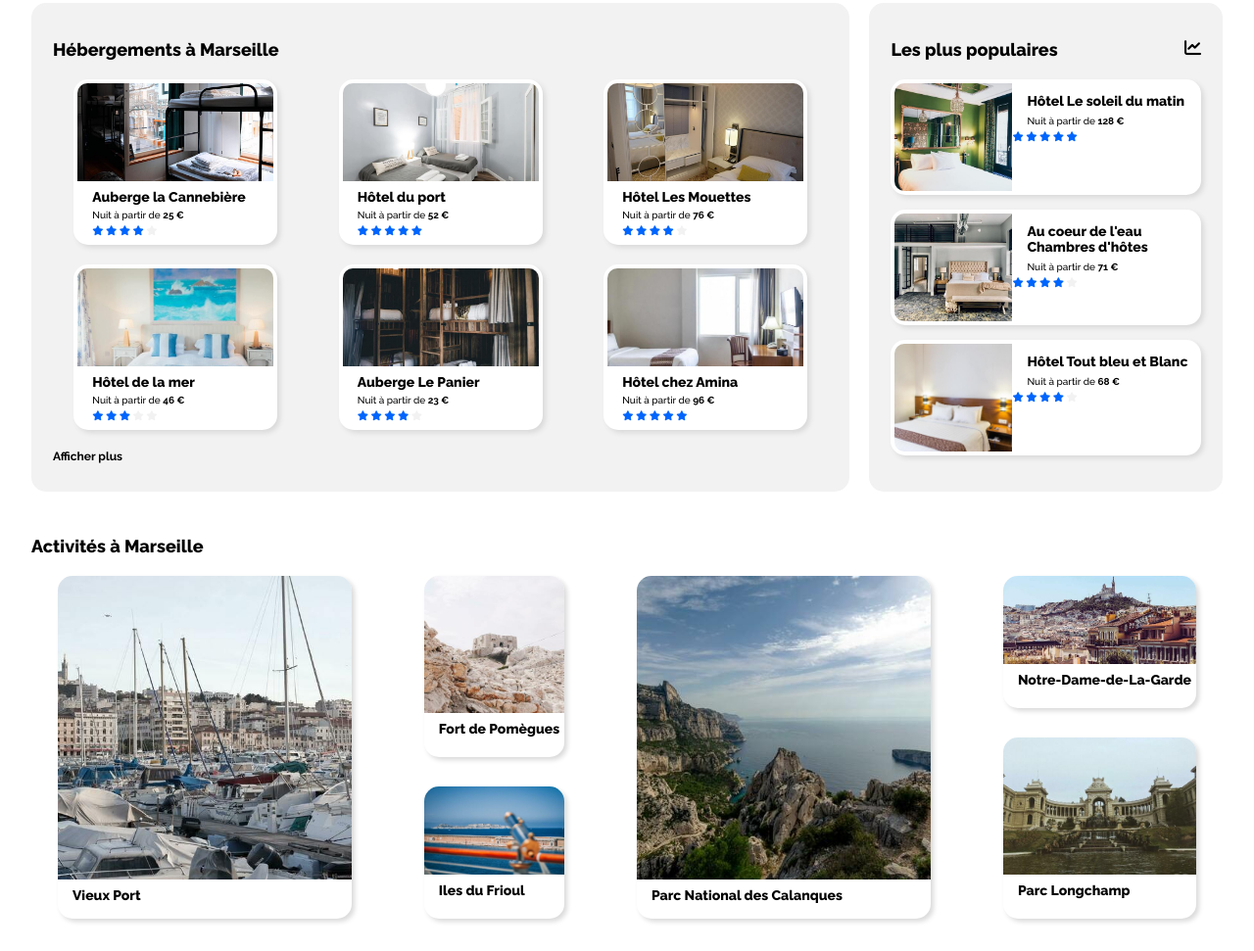
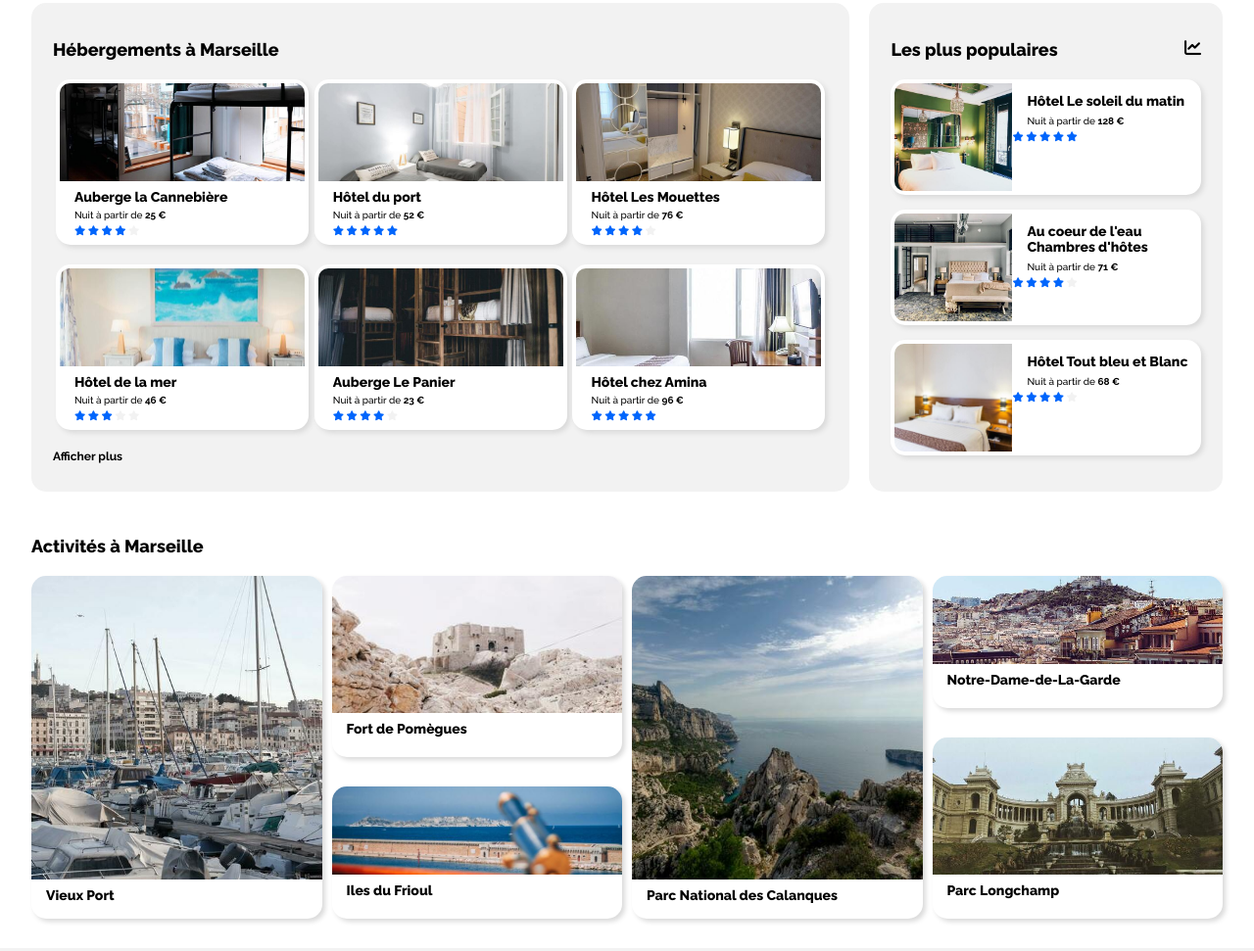
Before and after one commit to AuroreTr/AuroreTrinci_2_29042021, a plain HTML site: page index.html in a window 1280 px wide. Shown: the part 389-1360 px from the top of the page at 98% size. Drawn offline with Linux system fonts and the light colour scheme.

Commit message:
harmonisation des breakpoints, résolution problèmes espaces des activity-cards, harmonisation des tailles des  cartes  du site en version mobile

```diff
--- a/index.html
+++ b/index.html
@@ -226,46 +226,42 @@
         <section id="activities" class="activity-section">
             <h2>Activités à Marseille</h2>
             <div class="activity">
-                <a href="#" class="card-link">
+                <a href="#" class="card-link activity-card-1">
                     <div class="activity-card length no-margin-left">
                         <img src="images/activites/4_small/reno-laithienne-QUgJhdY5Fyk-unsplash.jpg" alt="Vieux Port">
                         <h3>Vieux Port</h3>
                     </div>
                 </a>
-                <div class="column-card">
-                    <a href="#" class="card-link">
+                <a href="#" class="card-link activity-card-2">
                     <div class="activity-card normal">
                         <img src="images/activites/4_small/paul-hermann-QFTrLdQIRhI-unsplash.jpg" alt="Fort de Pomègues">
                         <h3>Fort de Pomègues</h3>
                     </div>
                 </a>
-                    <a href="#" class="card-link">
+                <a href="#" class="card-link activity-card-3">
                     <div class="activity-card large">
                         <img src="images/activites/4_small/kevin-hikari-rV_Qd1l-VXg-unsplash.jpg" alt="Iles du Frioul">
                         <h3>Iles du Frioul</h3>
                     </div>
                 </a>
-                </div>
-                <a href="#" class="card-link">
+                <a href="#" class="card-link activity-card-4">
                     <div class="activity-card length">
                         <img src="images/activites/4_small/kilyan-sockalingum-NR8-cBCN3aI-unsplash.jpg" alt="Parc National des Calanques">
                         <h3>Parc National des Calanques</h3>
                     </div>
                 </a>
-                <div class="column-card">
-                    <a href="#" class="card-link">
+                <a href="#" class="card-link activity-card-5">
                     <div class="activity-card large no-margin-right">
                         <img src="images/activites/4_small/florian-wehde-xW9e8gdotxI-unsplash.jpg" alt="Notre-Dame-De-La-Garde">
                         <h3>Notre-Dame-de-La-Garde</h3>
                     </div>
                 </a>
-                    <a href="#" class="card-link">
+                <a href="#" class="card-link activity-card-6">
                     <div class="activity-card normal no-margin-right">
                         <img src="images/activites/4_small/lena-paulin-wH2-EJoDcV0-unsplash.jpg" alt="Longchamp">
                         <h3>Parc Longchamp</h3>
                     </div>
                 </a>
-                </div>
             </div>
         </section>
 
--- a/style.css
+++ b/style.css
@@ -348,13 +348,11 @@ nav a, .register-link {
     justify-content: space-around;
     flex-wrap: wrap;
     row-gap: 20px;
-    column-gap: 20px;
 }
 
 .accomodation-card {
-    max-width: 250px;
-    min-width: 200px;
-    width: -moz-max-content;
+    min-width: 250px;
+    max-width: 280px
 }
 
 .accomodation-card, .large-accomodation-card {
@@ -416,7 +414,7 @@ nav a, .register-link {
 
 .most-popular-card {
     max-width: 100%;
-    min-width: 200px;
+    min-width: 280px;
     margin : auto;
 }
 
@@ -465,6 +463,12 @@ nav a, .register-link {
     font-size: 10px;
 }
 
+@media screen and (max-width: 767px) {
+    .large-accomodation-card {
+        max-width: 280px;
+    }
+}
+
 @media screen and (max-width: 575px) {
     .large-accomodation-card img {
         width: 100px;
@@ -479,17 +483,54 @@ nav a, .register-link {
 
 
 .activity {
-    display: flex;
-    flex-wrap: wrap;
-    justify-content: space-around;
-    column-gap: 20px;
+    display: grid;
+    grid-template-columns: repeat(4, 1fr);
+    column-gap: 30px;
+    row-gap: 30px;
 }
 
 .activity-card {
-    margin-bottom: 30px;
+    margin: auto;
     box-shadow: 3px 3px 5px #dadada;
     background-color: #fff;
     max-width: 300px;
+    min-width: 150px;
+}
+
+.activity-card-1 {
+    grid-column-start: 1;
+    grid-row-start: 1;
+    grid-row-end: 4;
+}
+
+.activity-card-2 {
+    grid-column-start: 2;
+    grid-row-start: 1;
+    grid-row-end: 3;
+}
+
+.activity-card-3 {
+    grid-column-start: 2;
+    grid-row-start: 3;
+    grid-row-end: 4;
+}
+
+.activity-card-4 {
+    grid-column-start: 3;
+    grid-row-start: 1;
+    grid-row-end: 4;
+}
+
+.activity-card-5 {
+    grid-column-start: 4;
+    grid-row-start: 1;
+    grid-row-end: 2;
+}
+
+.activity-card-6 {
+    grid-column-start: 4;
+    grid-row-start: 2;
+    grid-row-end: 4;
 }
 
 .length {
@@ -507,8 +548,6 @@ nav a, .register-link {
 .activity-card img {
     object-fit: cover;
     width: 100%;
-    max-width: 100%;
-    width: -moz-max-content;
     border-radius: 15px 15px 0 0;
 }
 
@@ -539,9 +578,68 @@ nav a, .register-link {
 	transform: scale(1.1);
 }
 
+@media  screen and (max-width: 1400px) {
+    .activity {
+        column-gap: 10px;
+    }
+}
+
+@media screen and (max-width: 1199px) {
+    .activity {
+        grid-template-columns: repeat(3, 1fr);
+    }
+    .activity-card-5 {
+        grid-column-start: 2;
+        grid-row-start: 4;
+        grid-row-end: 6;
+    }
+
+    .activity-card-6 {
+        grid-column-start: 1;
+        grid-row-start: 4;
+        grid-row-end: 5;
+    }
+}
+
+@media screen and (max-width: 991px) {
+    .activity {
+        grid-template-columns: repeat(2, 1fr);
+        column-gap: 30px;
+    }
+    .activity-card {
+        justify-content: center;
+        min-width: 150px;
+    }
+    .activity-card-5 {
+        grid-column-start: 1;
+        grid-row-start: 4;
+        grid-row-end: 6;
+    }
+
+    .activity-card-6 {
+        grid-column-start: 1;
+        grid-row-start: 6;
+        grid-row-end: 7;
+    }
+    .activity-card-4 {
+        grid-column-start: 2;
+        grid-row-start: 4;
+        grid-row-end: 7;
+    }
+}
+
 @media screen and (max-width: 575px) {
     .activity {
-        justify-content: center;
+        display: block;
+    }
+    .activity-card {
+        min-width: 250px;
+        max-width: 280px;
+        height: 140px;
+        margin-bottom: 30px;
+    }
+    .activity-card img {
+        height: 100px;
     }
 }
 
```
Lines whose indentation alone changed are shown as unchanged.
